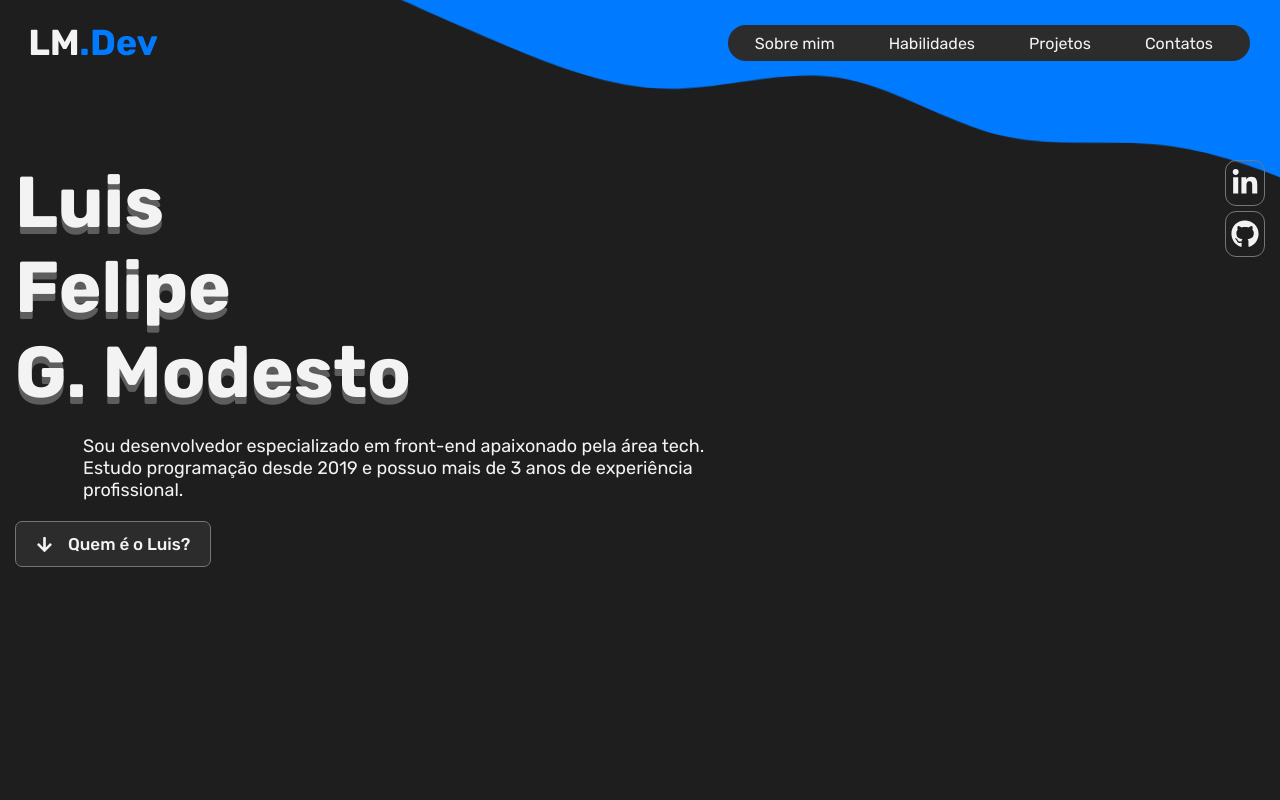
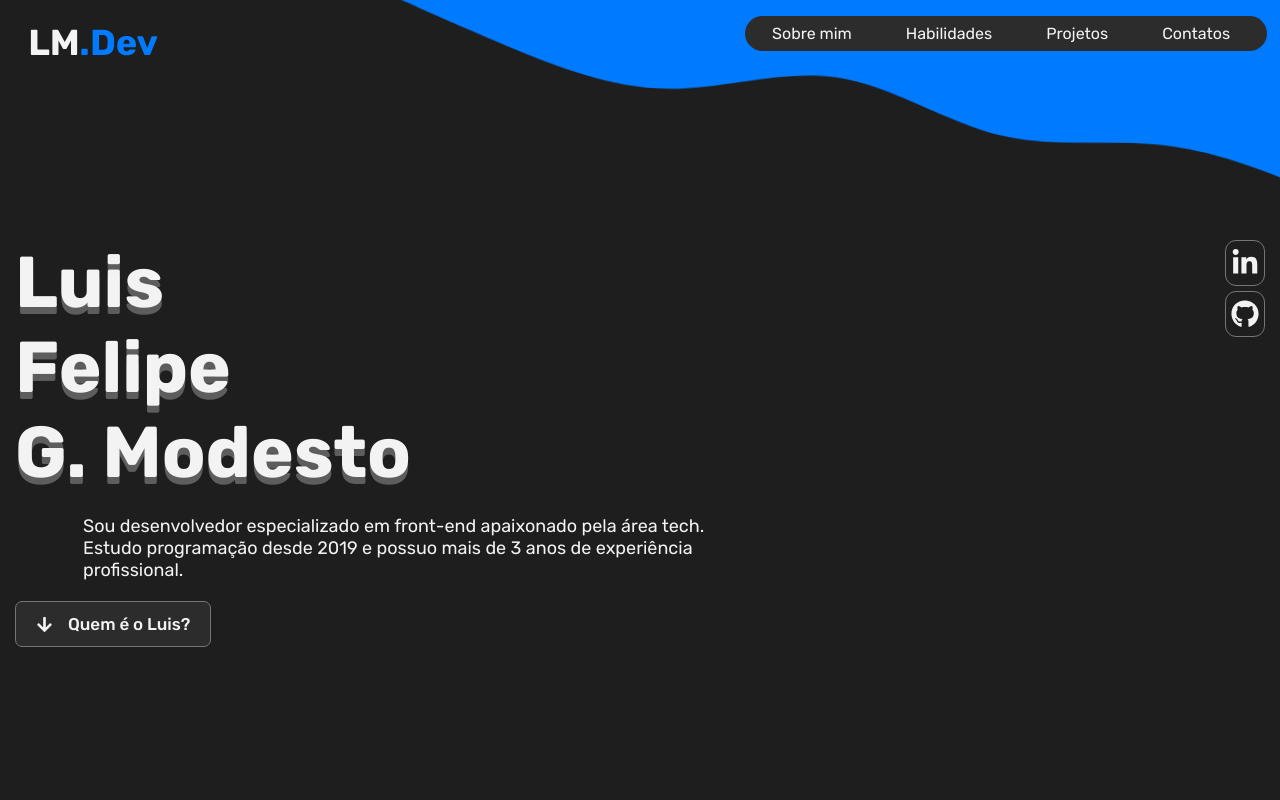
Before and after one commit to LuisFelipeMod/portfolio-2025, a Next.js app: page / in a window 1280 px wide. Shown: the top 800 px of the page. Built offline with nearby package versions, Linux system fonts and the light colour scheme.

Commit message:
refactor: changes in some styles

```diff
--- a/src/app/_components/nav/index.module.css
+++ b/src/app/_components/nav/index.module.css
@@ -11,6 +11,10 @@
     align-items: center;
     gap: 10px;
     border-radius: 20px;
+    position: fixed;
+    right: 1vw;
+    top: 2vh;
+    padding: 0.5rem 0;
   }
 
   .nav > .nav_box {
--- a/src/app/_components/presentation/presentation.module.css
+++ b/src/app/_components/presentation/presentation.module.css
@@ -1,3 +1,7 @@
+.presentation_section{
+  margin-top: 15rem;
+}
+
 .presentation_box {
   height: fit-content;
   display: flex;
--- a/src/app/_components/projects/projects.module.css
+++ b/src/app/_components/projects/projects.module.css
@@ -0,0 +1,3 @@
+section.projects{
+  max-height: none;
+}
```
